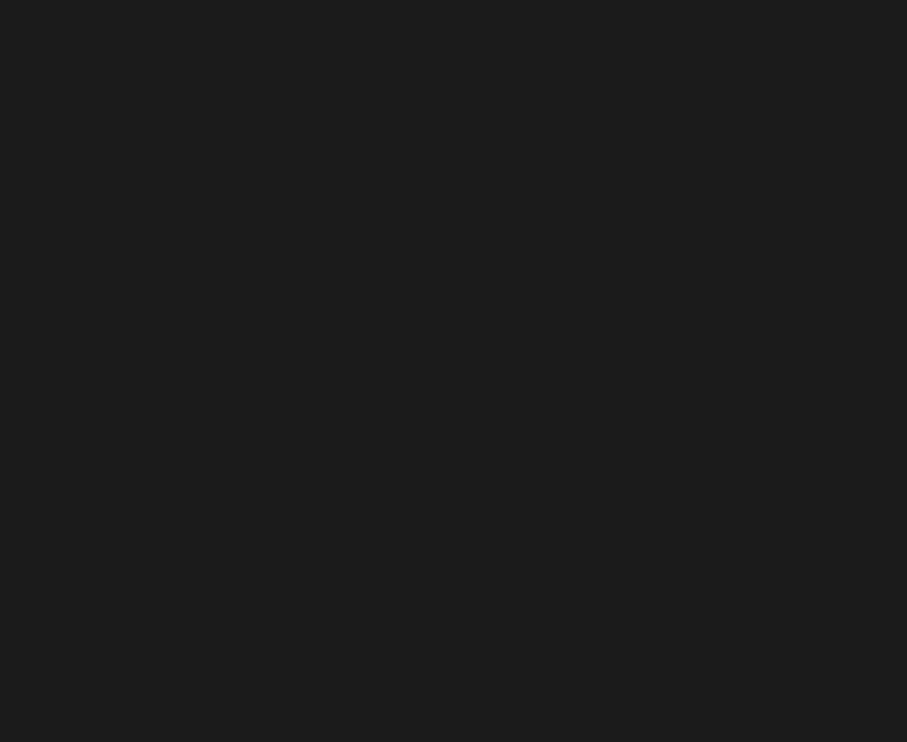
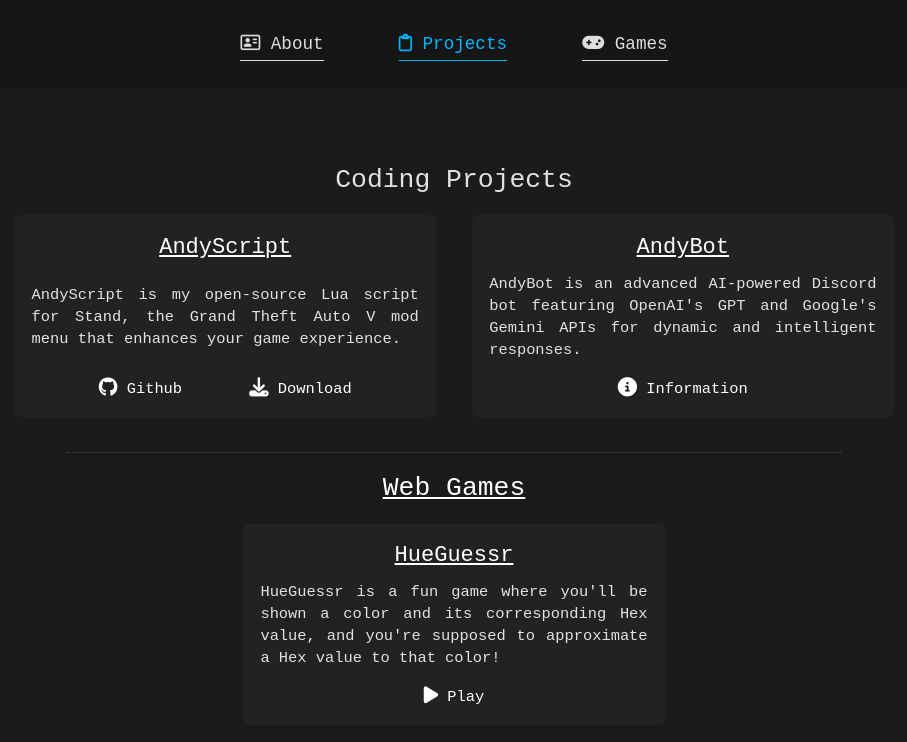
Before and after one commit to Lancito01/lancito01.dev, a React (Vite) app: page /projects in a window 1280 px wide. Before the commit this address had no page. Shown: the top 742 px of the page, without its empty margins (186-1093 px from the left). Built offline with nearby package versions, Linux system fonts and the light colour scheme.

Commit message:
fixed typo "proyect" across entire website + code

```diff
--- a/src/App.jsx
+++ b/src/App.jsx
@@ -1,7 +1,7 @@
 import { BrowserRouter, Routes, Route } from "react-router-dom";
 import Layout from "./Components/layout/Layout.jsx";
 import About from "./pages/About/About.jsx";
-import Proyects from "./pages/Proyects/Proyects.jsx";
+import Projects from "./pages/Projects/Projects.jsx";
 import AndyBot from "./pages/AndyBot/AndyBot.jsx";
 import AndyScript from "./pages/AndyScript/AndyScript.jsx";
 import Games from "./pages/Games/Games.jsx";
@@ -20,7 +20,7 @@
                 <Routes>
                     <Route element={<Layout />}>
                         <Route path="/" element={<About />} />
-                        <Route path="/proyects" element={<Proyects />} />
+                        <Route path="/projects" element={<Projects />} />
                         <Route path="/andybot" element={<AndyBot />} />
                         <Route path="/andyscript" element={<AndyScript />} />
                         <Route path="/games" element={<Games />} />
--- a/src/Components/layout/Navbar.jsx
+++ b/src/Components/layout/Navbar.jsx
@@ -18,12 +18,12 @@
             </div>
             <div className="padding-background-effect rounded-md md:mx-4">
                 <Link
-                    to="/proyects"
+                    to="/projects"
                     className={`${
-                        location.pathname.includes("proyects") ? "selected" : ""
+                        location.pathname.includes("projects") ? "selected" : ""
                     } text-nowrap`}
                 >
-                    <i className="fa-regular fa-clipboard" /> Proyects
+                    <i className="fa-regular fa-clipboard" /> Projects
                 </Link>
             </div>
             <div className="padding-background-effect rounded-md md:mx-4">
--- a/src/pages/Proyects/Proyects.jsx
+++ b/src/pages/Projects/Projects.jsx
@@ -1,9 +1,9 @@
-import "./Proyects.scss";
+import "./Projects.scss";
 import Card from "../../Components/Card.jsx";
 
-const Proyects = () => {
+const Projects = () => {
     return (
-        <div className="proyects-wrapper m-auto pt-4">
+        <div className="projects-wrapper m-auto pt-4">
             <h1 className="text-2xl mx-auto w-fit">Coding Projects</h1>
             <div className="flex justify-center flex-wrap">
                 <Card
@@ -33,4 +33,4 @@
     );
 };
 
-export default Proyects;
+export default Projects;
--- a/src/pages/Proyects/Proyects.scss
+++ b/src/pages/Projects/Projects.scss
@@ -1,4 +1,4 @@
-.proyects-wrapper {
+.projects-wrapper {
     .project {
         background-color: var(--lighter-background-color);
     }
```
